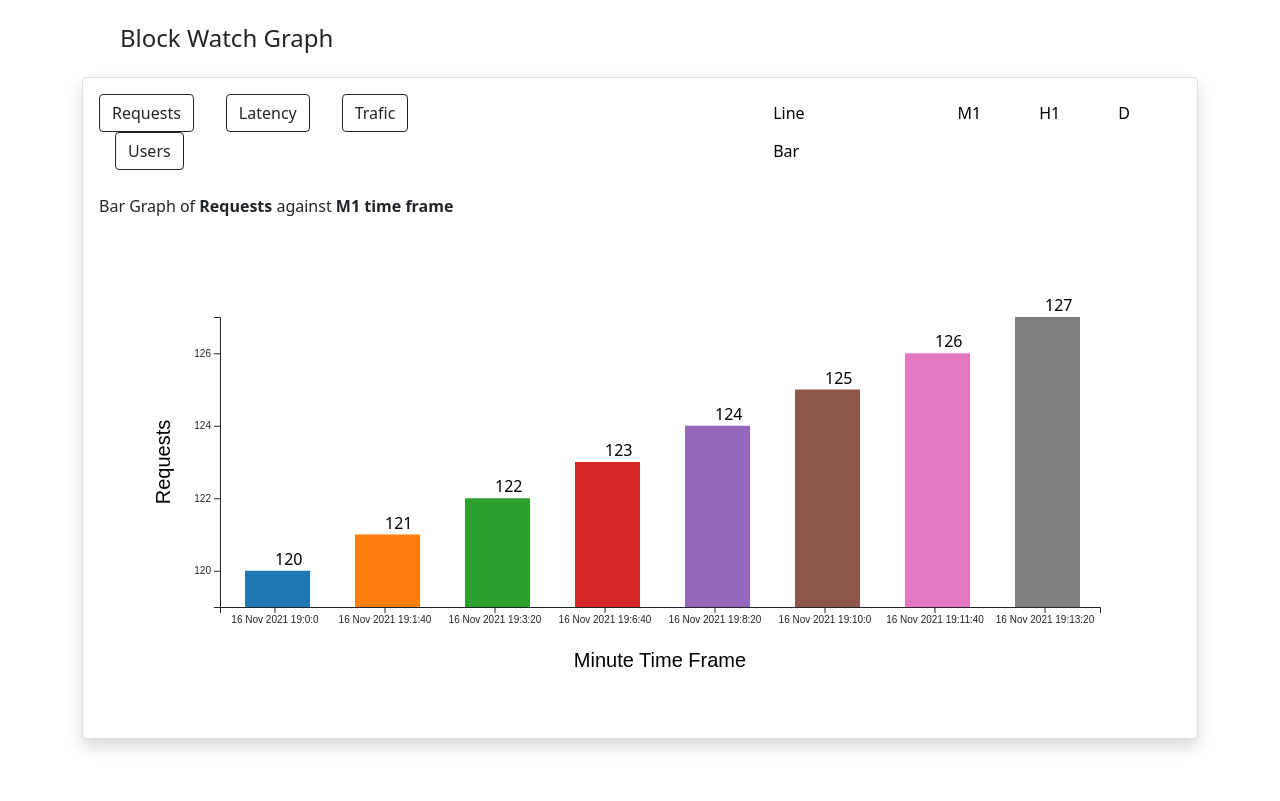
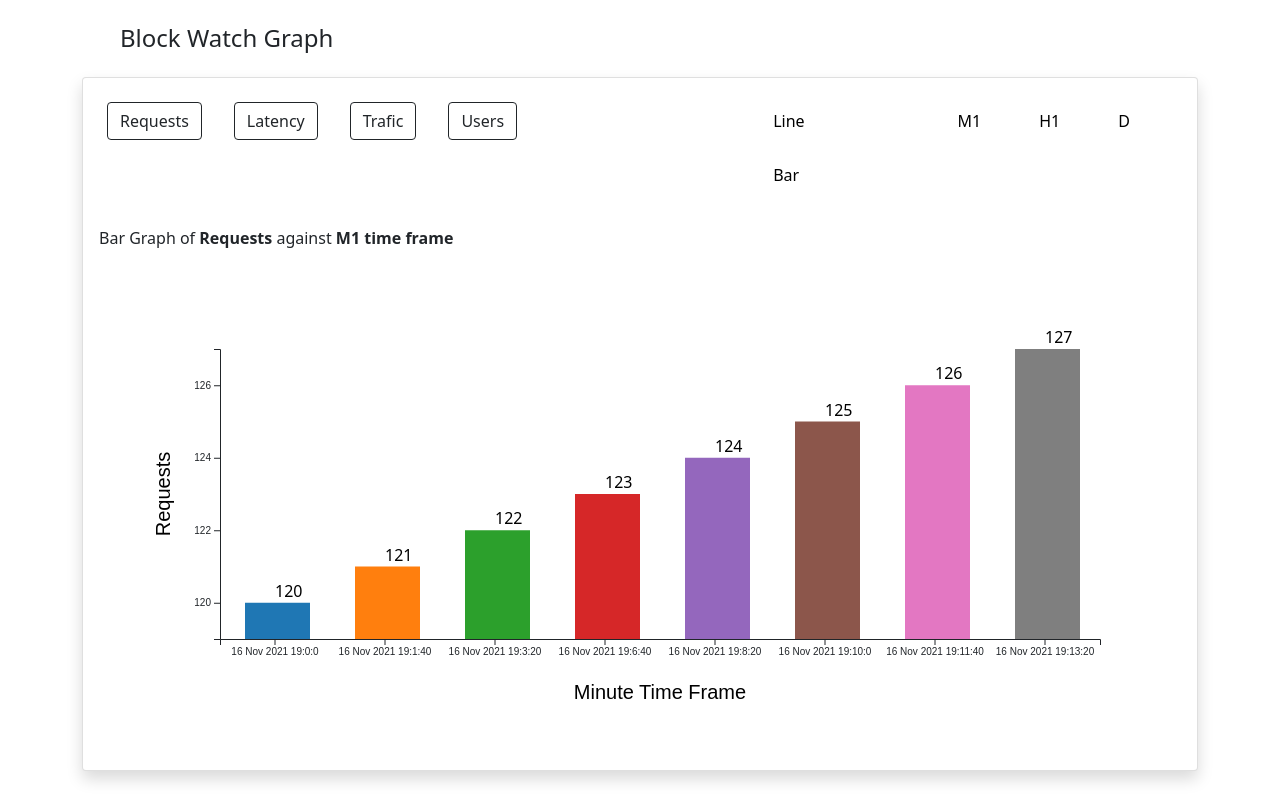
Before and after one commit to von-dee/blockwatch_graph, a React (Create React App) app: page / in a window 1280 px wide. Built offline with nearby package versions, Linux system fonts and the light colour scheme.

Commit message:
Button responsive

```diff
--- a/public/style.css
+++ b/public/style.css
@@ -112,3 +112,7 @@ div.tooltip {
     border: 1px solid #000;
     pointer-events: none;
 }
+
+button{
+    margin: 0.5em;
+}
--- a/src/App.js
+++ b/src/App.js
@@ -34,13 +34,12 @@ function App() {
           <div class="card shadow mb-1 bg-white rounded" >
             <div class="card-body">
               <div class="row">
-                <div class="col-sm-4">
+                <div class="col-sm-7">
                   <button type="button" class="btn btn-outline-dark bt-mr" onClick={() => UpdateData('Requests')}>Requests</button>
                   <button type="button" class="btn btn-outline-dark bt-mrl" onClick={() => UpdateData('Latency')}>Latency</button>
                   <button type="button" class="btn btn-outline-dark bt-mrl" onClick={() => UpdateData('Trafic')}>Trafic</button>
                   <button type="button" class="btn btn-outline-dark bt-ml" onClick={() => UpdateData('Users')}>Users</button>
                 </div>
-                <div class="col-sm-3"></div>
                 <div class="col-sm-2">
                   <button type="button" class="btn btn-link bt-mrl" onClick={() => UpdateGraph('Line')}>Line</button>
                   <button type="button" class="btn btn-link bt-mrl" onClick={() => UpdateGraph('Bar')}>Bar</button>
```
